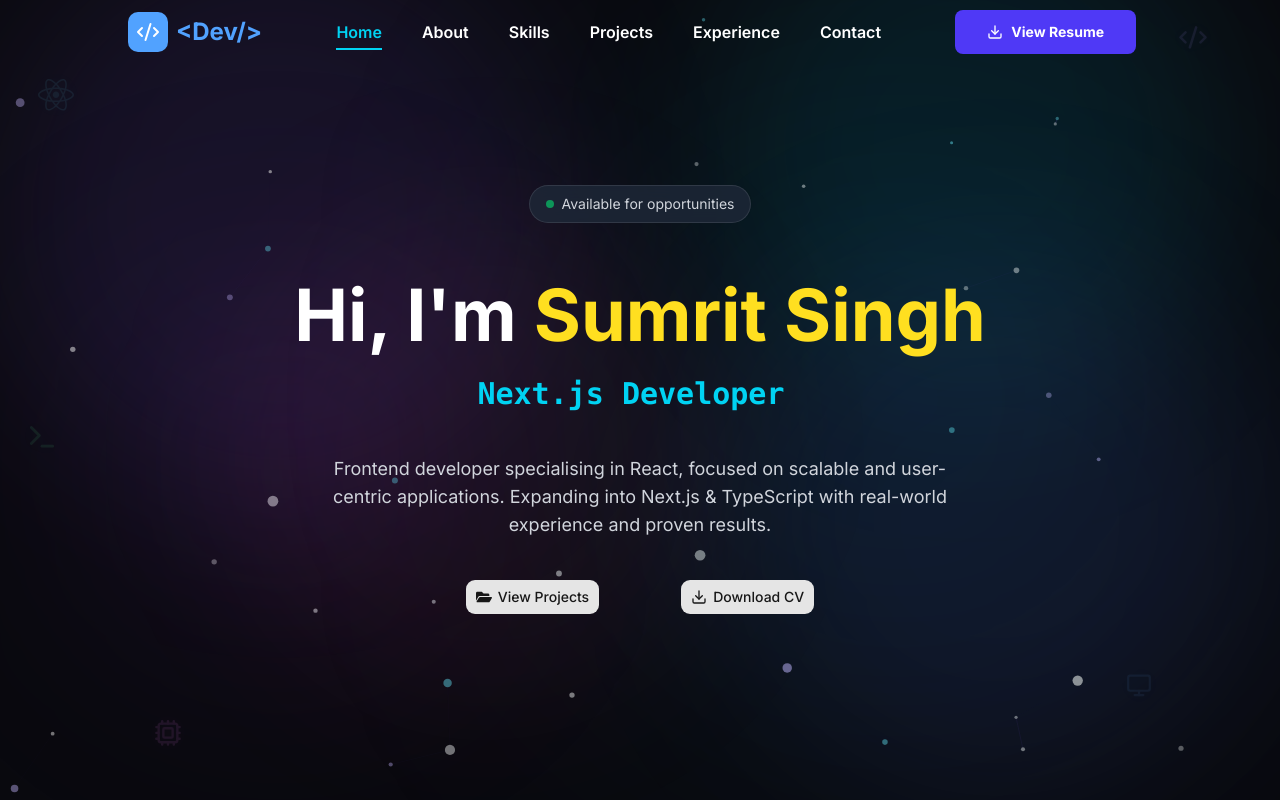
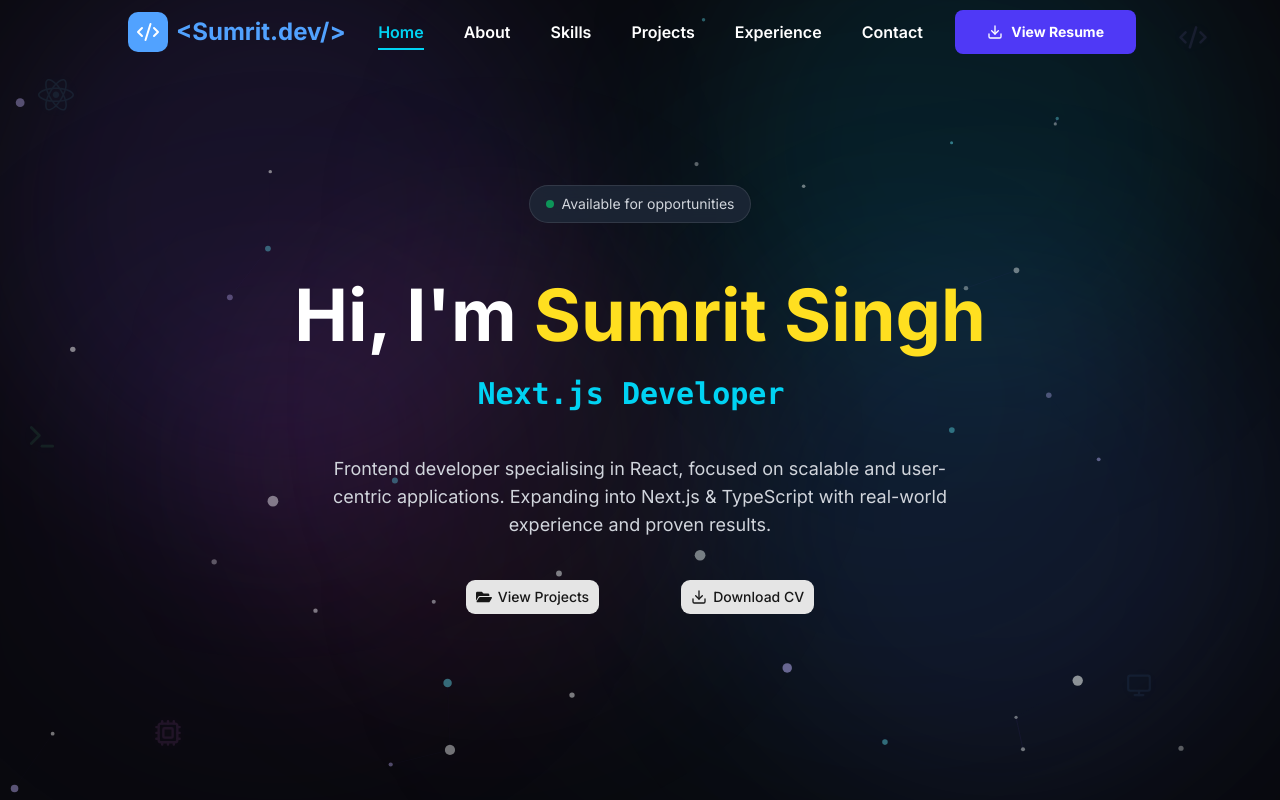
Before and after one commit to SumritSingh15/Portfolio, a Next.js app: page / in a window 1280 px wide. Shown: the top 800 px of the page. Built offline with nearby package versions, Linux system fonts and the light colour scheme.

Commit message:
logo update

```diff
--- a/Components/Helper/Logo.tsx
+++ b/Components/Helper/Logo.tsx
@@ -8,7 +8,7 @@
                 <LuCodeXml className='text-white w-6 h-6' />
             </div>
             <h1 className='sm:text-xl hidden sm:block md:text-2xl text-blue-800 dark:text-blue-400 font-bold'>
-                {"<Dev/>"}
+                {"<Sumrit.dev/>"}
             </h1>
         </div>
     )
```
